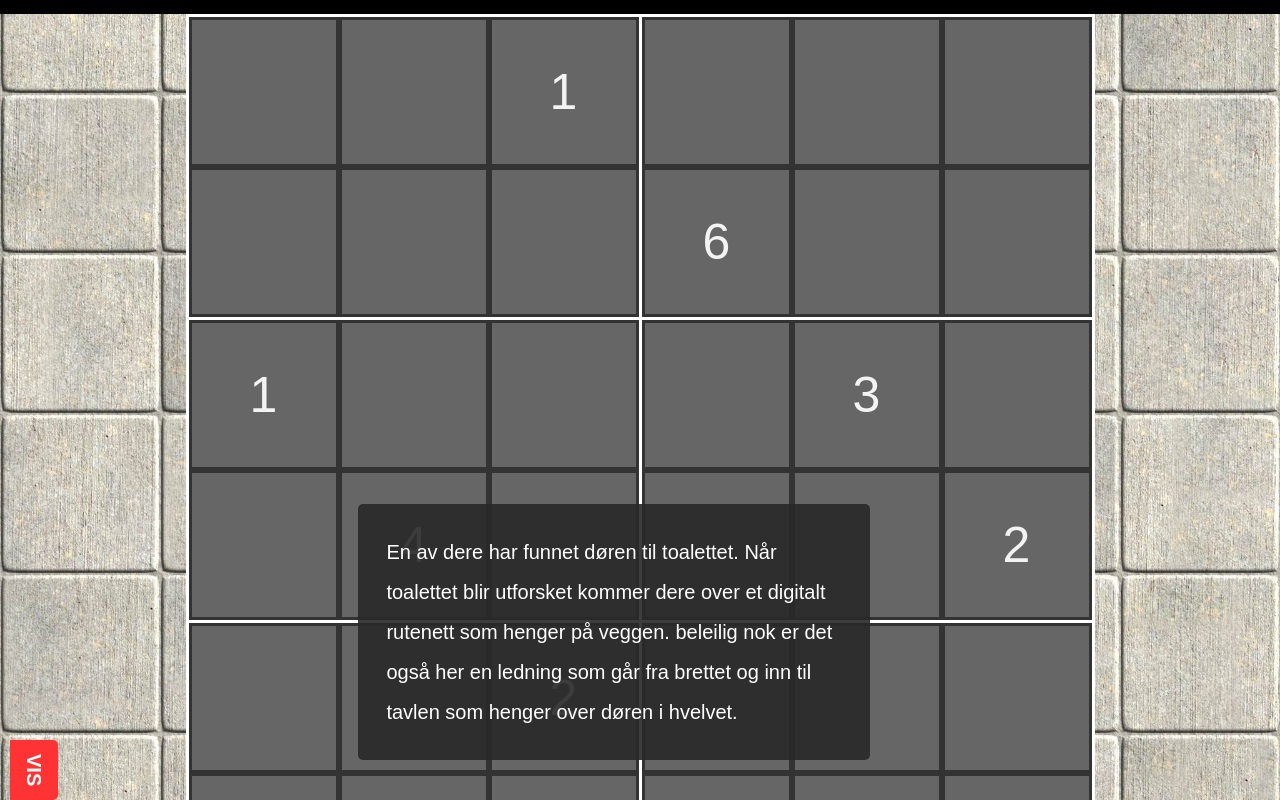
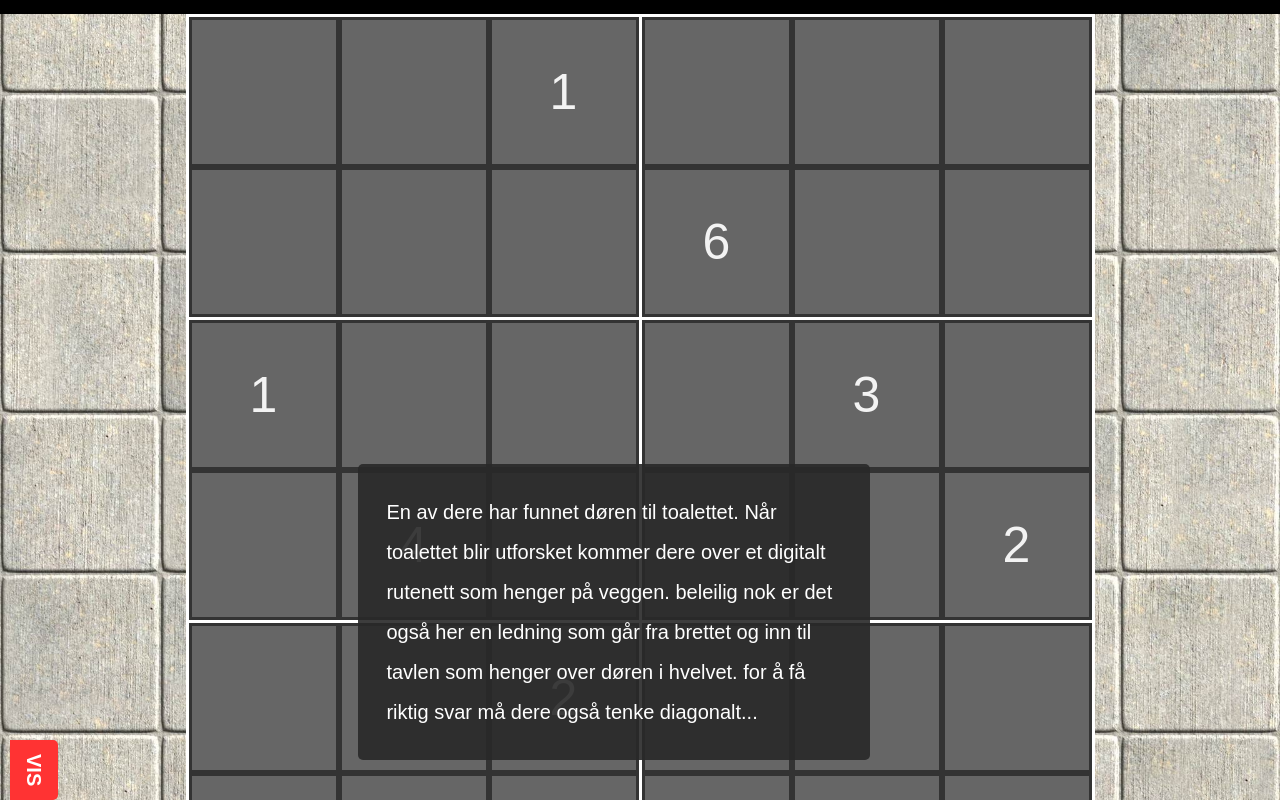
Before and after one commit to rubenring/juleeventyr_2018, a React (Create React App) app in the folder frontend/: page /page-five in a window 1280 px wide. Shown: the top 800 px of the page. Built offline with nearby package versions, Linux system fonts and the light colour scheme.

Commit message:
flytte bilde legge til forklaring

```diff
--- a/frontend/src/Util/storyline.js
+++ b/frontend/src/Util/storyline.js
@@ -4,6 +4,6 @@ export const storyline = {
   2: 'Dere har kommet dere inn i bøttekottet. Her henger det masse lyspærer som ikke lyser. Dere ser at det går en ledning fra lyspærene og til den tomme tavlen som henger over hvelvet. Kan det være en sammenheng mellom lyspærene og døren som leder til gullet?',
   3: 'Dere er nå i vaktbua. Siden det er juleferie har vakten tatt ferie, men han har ikke skrudd av datamaskinen sin. På maskinen lyser det opp et uforstålig ord og et tomt felt det går an å skrive inn i og en knapp. Resten av skjermen er tom. Det går en ledning fra maskinen inn til tavlen som henger over døren i hvelvet...',
   4: 'Dere har åpnet luken til kjelleren. Her nede er alt nesten svart. det kan umulig være noen ledetråder i dette rommet? Dere ser det går en ledning fra taket og opp mot tavlen over døren på hvelvet...',
-  5: 'En av dere har funnet døren til toalettet. Når toalettet blir utforsket kommer dere over et digitalt rutenett som henger på veggen. beleilig nok er det også her en ledning som går fra brettet og inn til tavlen som henger over døren i hvelvet.',
+  5: 'En av dere har funnet døren til toalettet. Når toalettet blir utforsket kommer dere over et digitalt rutenett som henger på veggen. beleilig nok er det også her en ledning som går fra brettet og inn til tavlen som henger over døren i hvelvet. for å få riktig svar må dere også tenke diagonalt...',
   6: 'Dere har nå klart alle oppgavene og funnet gullet! Nå bærer det videre til neste steg for å finne den ultimate skatt, pils! gå videre med url"en som dere har fått på siden.'
 }
--- a/frontend/src/page-five/PageFive.jsx
+++ b/frontend/src/page-five/PageFive.jsx
@@ -1,5 +1,4 @@
 import React, { Component } from 'react';
-import { Redirect } from 'react-router-dom';
 import './pageFive.css';
 import { CheckUsername } from '../commen/CheckUsername';
 import SudokuBoard from './SudokuBoard';
--- a/frontend/src/page-four/PageFour.jsx
+++ b/frontend/src/page-four/PageFour.jsx
@@ -3,7 +3,7 @@ import totalBlack from '../content/totalblack.png';
 import './pageFour.css';
 import { CheckUsername } from '../commen/CheckUsername';
 import queryString from 'query-string'
-import { apiCallPost, apiCallGet } from '../utils';
+import { apiCallPost } from '../utils';
 
 export class PageFour extends Component {
   constructor(props){
--- a/frontend/src/page-three/PageThree.jsx
+++ b/frontend/src/page-three/PageThree.jsx
@@ -2,7 +2,7 @@ import React, { Component } from 'react';
 import { CheckUsername } from '../commen/CheckUsername';
 import './pageThree.css';
 import queryString from 'query-string'
-import { apiCallPost, apiCallGet } from '../utils';
+import { apiCallPost } from '../utils';
 
 export class PageThree extends Component {
   constructor(props){
--- a/frontend/src/page-two/PageTwo.jsx
+++ b/frontend/src/page-two/PageTwo.jsx
@@ -1,12 +1,8 @@
 import React, { Component } from 'react';
 import './pageTwo.css';
-import { apiCallGet, apiCallPost } from '../utils';
+import { apiCallPost } from '../utils';
 import queryString from 'query-string';
 import { CheckUsername } from '../commen/CheckUsername';
-import { NesteOppgaveLenke } from '../commen/NesteOppgaveLenke';
-import { Redirect } from 'react-router-dom';
-import lightbulbOn from '../content/lightbulb_on.png';
-import lightbulbOff from '../content/lightbulb_off.png';
 import Lightbulbs from './Lightbulbs';
 import Hint from './Hint';
 
```
Also changed, not shown: frontend/src/content/pink-dragon.png (deleted), 1 other file (tests, documents, lock files or other folders).
